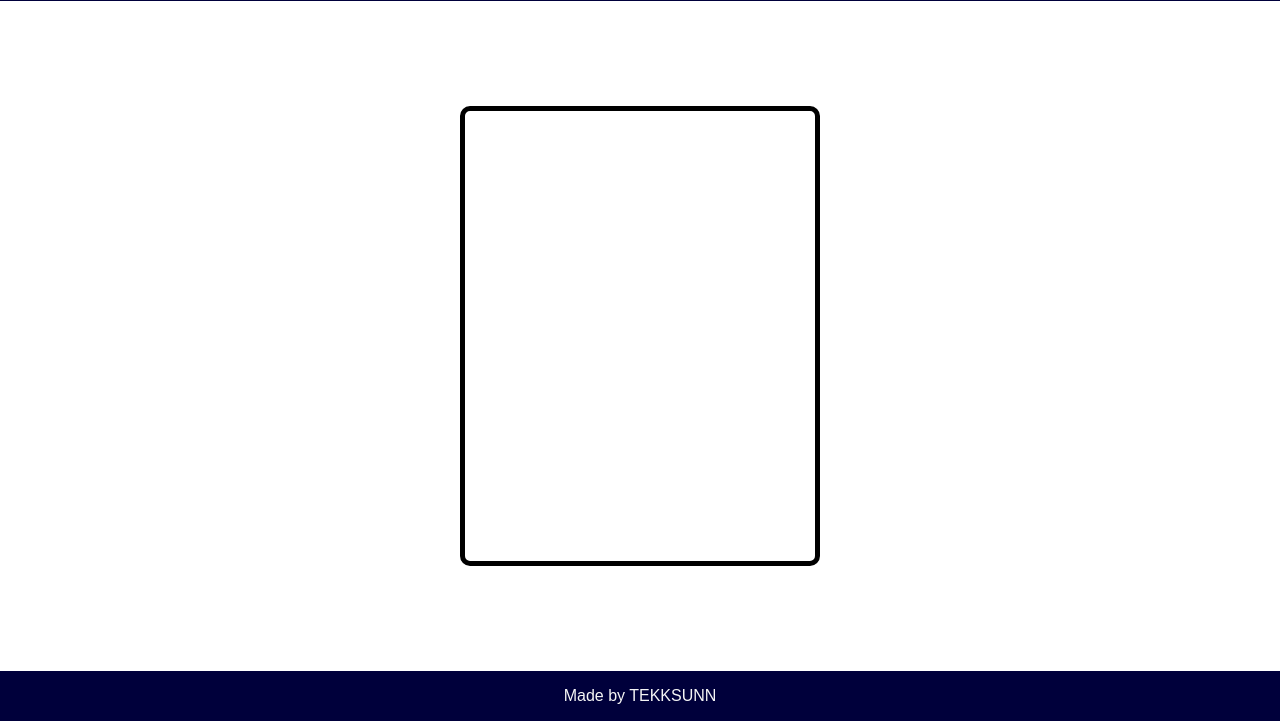
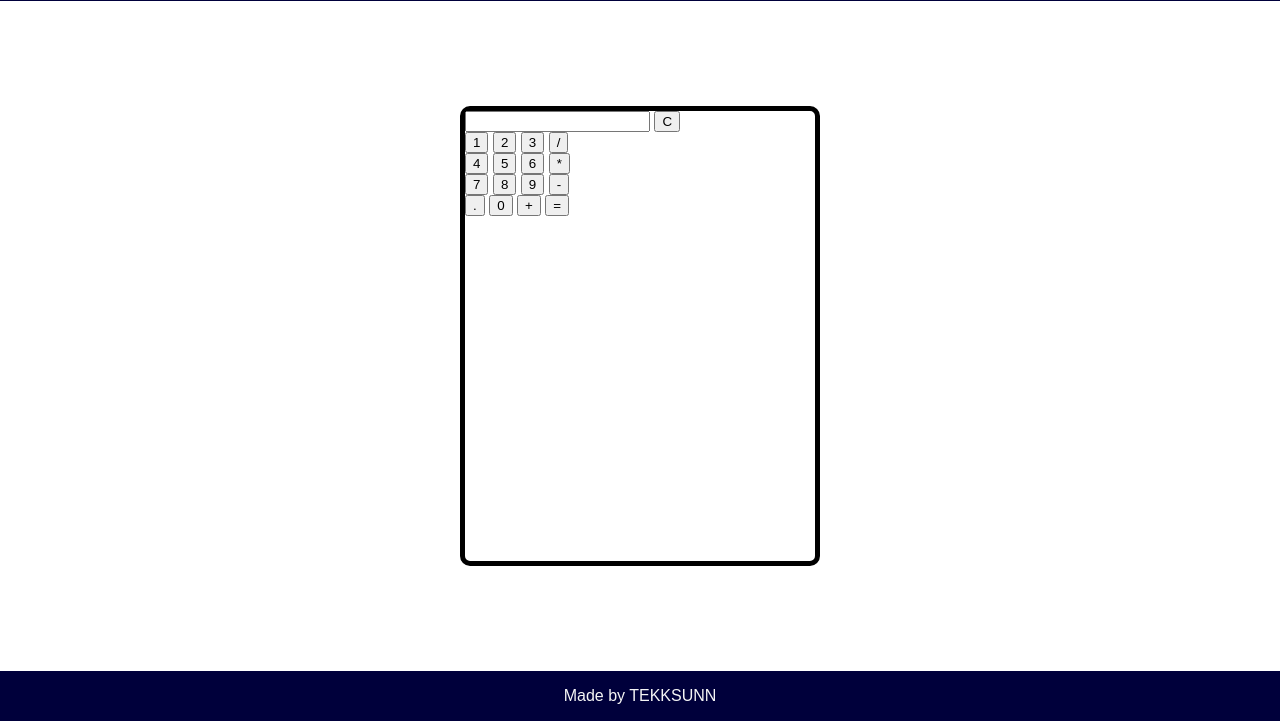
Before and after one commit to TEKKSUNN/calculator, a plain HTML site: page index.html in a window 1280 px wide. Shown: the part 79-800 px from the top of the page. Drawn offline with Linux system fonts and the light colour scheme.

Commit message:
Add calculator buttons & input bar

```diff
--- a/index.html
+++ b/index.html
@@ -8,16 +8,44 @@
   <script src="./script.js" defer></script>
 </head>
 <body>
-  <!-- Add header with title "Calculator" -->
   <header id="header">
     <h1 class="title">Calculator</h1>
   </header>
-  <!-- Add main with div container -->
   <main id="main">
     <div class="container" id="container-calculator">
+      <div class="tab" id="tab-input">
+        <input type="text" name="user-input" id="user-input">
+        <button id="clear-button">C</button>
+      </div>
+      <div class="tab" id="tab-first">
+        <button class="number">1</button>
+        <button class="number">2</button>
+        <button class="number">3</button>
+        <button class="operator">/</button>
+      </div>
+
+      <div class="tab" id="tab-second">
+        <button class="number">4</button>
+        <button class="number">5</button>
+        <button class="number">6</button>
+        <button class="operator">*</button>
+      </div>
+
+      <div class="tab" id="tab-third">
+        <button class="number">7</button>
+        <button class="number">8</button>
+        <button class="number">9</button>
+        <button class="operator">-</button>
+      </div>
+
+      <div class="tab" id="tab-fourth">
+        <button class="number">.</button>
+        <button class="number">0</button>
+        <button class="operator">+</button>
+        <button class="operator">=</button>
+      </div>
     </div>
   </main>
-  <!-- Add footer with text crediting the author of the code -->
   <footer id="footer">
     <p>Made by TEKKSUNN</p>
   </footer>
```
